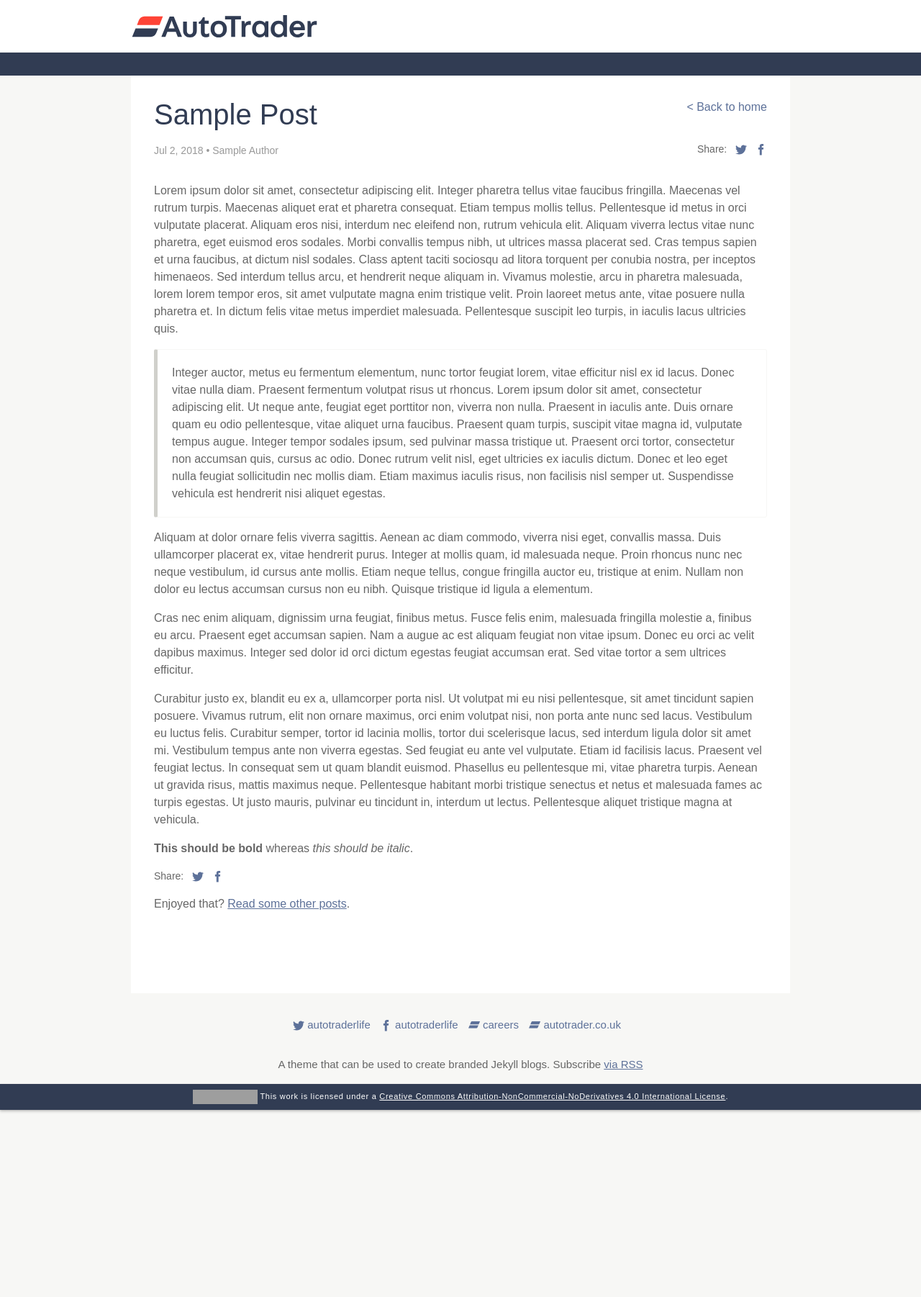
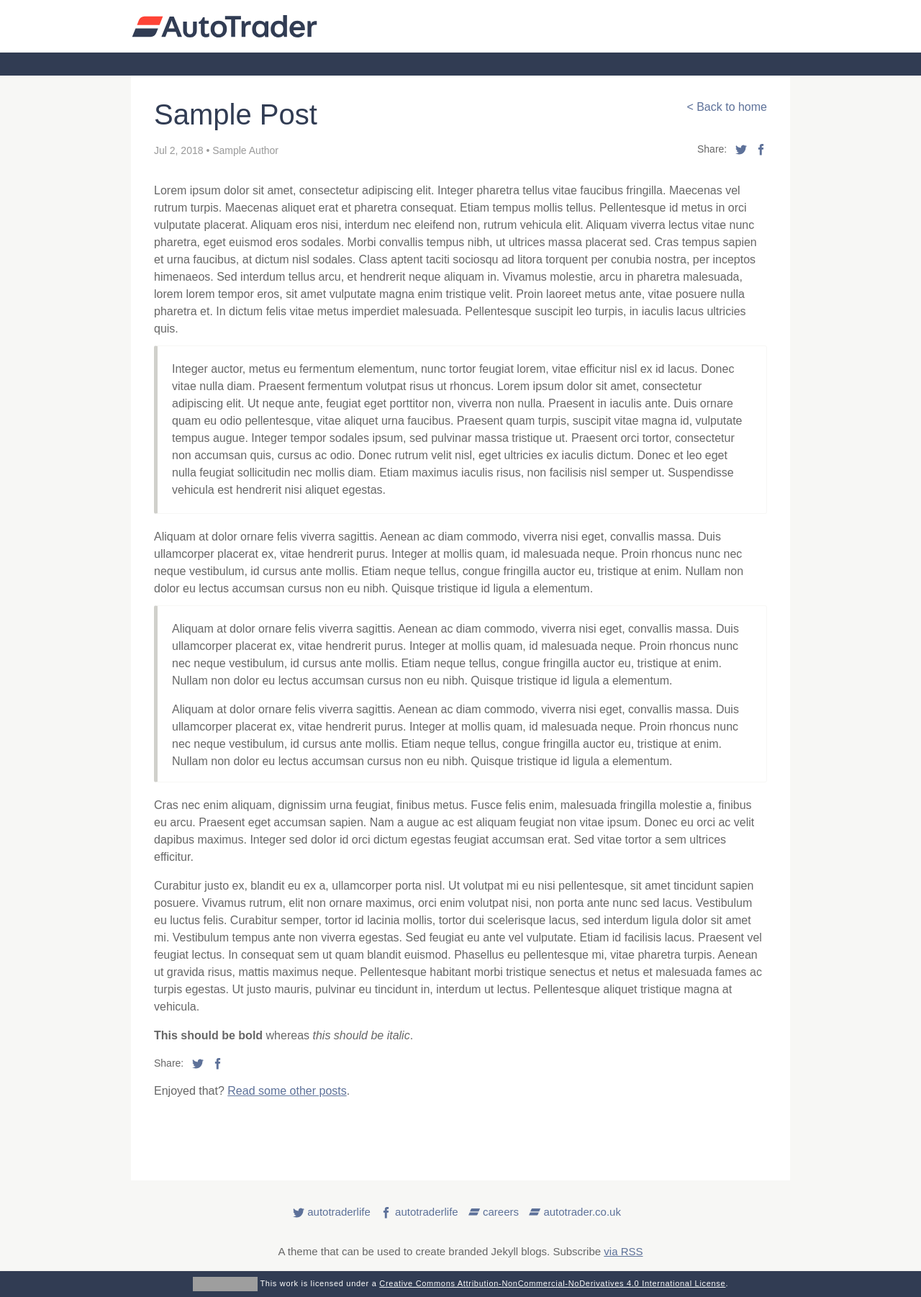
Before and after one commit to mrmanc/autotrader-blog-jekyll-theme, a Jekyll site: the page built from _posts/2018-07-02-sample-blog-post.md, in a window 1280 px wide. Shown: the whole page at 72% size. Built offline with Jekyll 4.4.1, drawn with Linux system fonts in a browser that asks for light colours; some web fonts are replaced; comment, search, counter and statistics services are not loaded; grey boxes are pictures that could not be loaded.

Commit message:
Fix callout padding for both styles

```diff
--- a/_posts/2018-07-02-sample-blog-post.md
+++ b/_posts/2018-07-02-sample-blog-post.md
@@ -11,6 +11,14 @@ Integer auctor, metus eu fermentum elementum, nunc tortor feugiat lorem, vitae e
 
 Aliquam at dolor ornare felis viverra sagittis. Aenean ac diam commodo, viverra nisi eget, convallis massa. Duis ullamcorper placerat ex, vitae hendrerit purus. Integer at mollis quam, id malesuada neque. Proin rhoncus nunc nec neque vestibulum, id cursus ante mollis. Etiam neque tellus, congue fringilla auctor eu, tristique at enim. Nullam non dolor eu lectus accumsan cursus non eu nibh. Quisque tristique id ligula a elementum.
 
+<div markdown="1" class="callout">
+
+Aliquam at dolor ornare felis viverra sagittis. Aenean ac diam commodo, viverra nisi eget, convallis massa. Duis ullamcorper placerat ex, vitae hendrerit purus. Integer at mollis quam, id malesuada neque. Proin rhoncus nunc nec neque vestibulum, id cursus ante mollis. Etiam neque tellus, congue fringilla auctor eu, tristique at enim. Nullam non dolor eu lectus accumsan cursus non eu nibh. Quisque tristique id ligula a elementum.
+
+Aliquam at dolor ornare felis viverra sagittis. Aenean ac diam commodo, viverra nisi eget, convallis massa. Duis ullamcorper placerat ex, vitae hendrerit purus. Integer at mollis quam, id malesuada neque. Proin rhoncus nunc nec neque vestibulum, id cursus ante mollis. Etiam neque tellus, congue fringilla auctor eu, tristique at enim. Nullam non dolor eu lectus accumsan cursus non eu nibh. Quisque tristique id ligula a elementum.
+
+</div>
+
 Cras nec enim aliquam, dignissim urna feugiat, finibus metus. Fusce felis enim, malesuada fringilla molestie a, finibus eu arcu. Praesent eget accumsan sapien. Nam a augue ac est aliquam feugiat non vitae ipsum. Donec eu orci ac velit dapibus maximus. Integer sed dolor id orci dictum egestas feugiat accumsan erat. Sed vitae tortor a sem ultrices efficitur.
 
 Curabitur justo ex, blandit eu ex a, ullamcorper porta nisl. Ut volutpat mi eu nisi pellentesque, sit amet tincidunt sapien posuere. Vivamus rutrum, elit non ornare maximus, orci enim volutpat nisi, non porta ante nunc sed lacus. Vestibulum eu luctus felis. Curabitur semper, tortor id lacinia mollis, tortor dui scelerisque lacus, sed interdum ligula dolor sit amet mi. Vestibulum tempus ante non viverra egestas. Sed feugiat eu ante vel vulputate. Etiam id facilisis lacus. Praesent vel feugiat lectus. In consequat sem ut quam blandit euismod. Phasellus eu pellentesque mi, vitae pharetra turpis. Aenean ut gravida risus, mattis maximus neque. Pellentesque habitant morbi tristique senectus et netus et malesuada fames ac turpis egestas. Ut justo mauris, pulvinar eu tincidunt in, interdum ut lectus. Pellentesque aliquet tristique magna at vehicula.
--- a/_sass/_callout.scss
+++ b/_sass/_callout.scss
@@ -1,7 +1,10 @@
 .callout {
-  margin: -5 0 20px;
+  margin: -5px 0 20px;
   border: 1px solid $at-grey-light;
   border-left: 5px solid $at-grey-dark;
   border-radius: 3px;
-  padding: 20px;
+  padding: 20px 20px 0 20px;
 }
+p.callout {
+  padding-bottom: 20px;
+}
```
